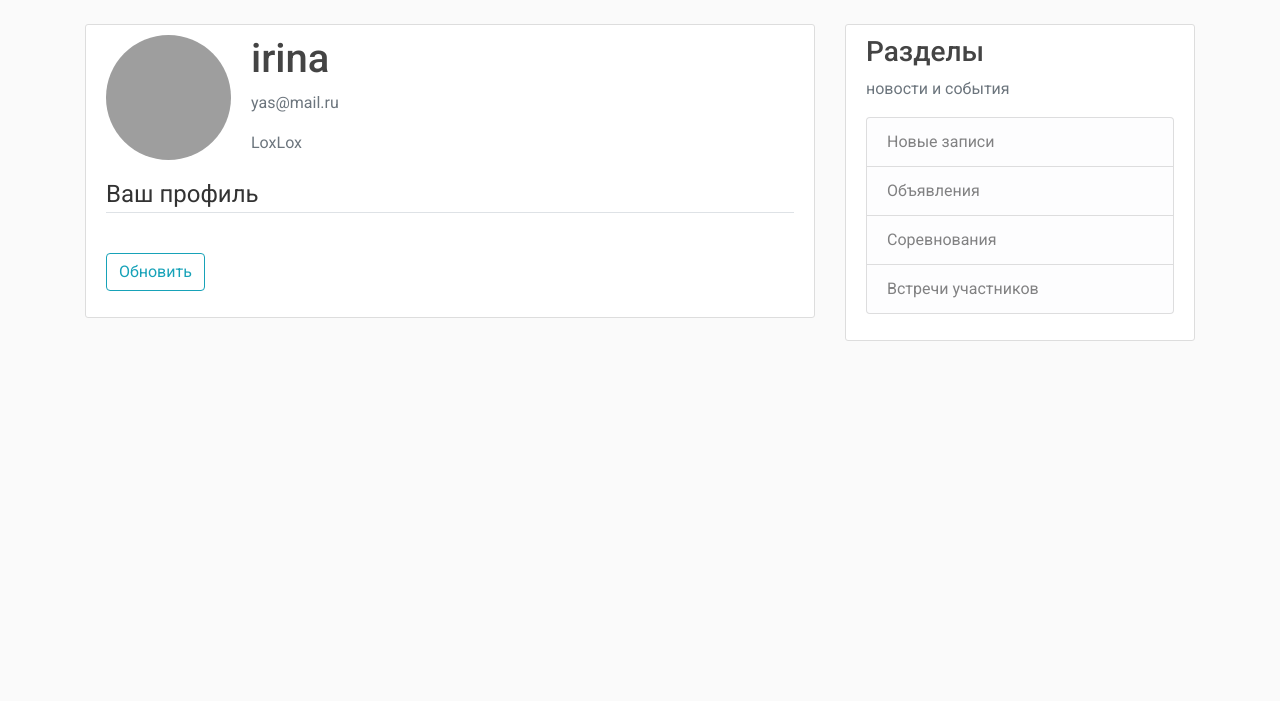
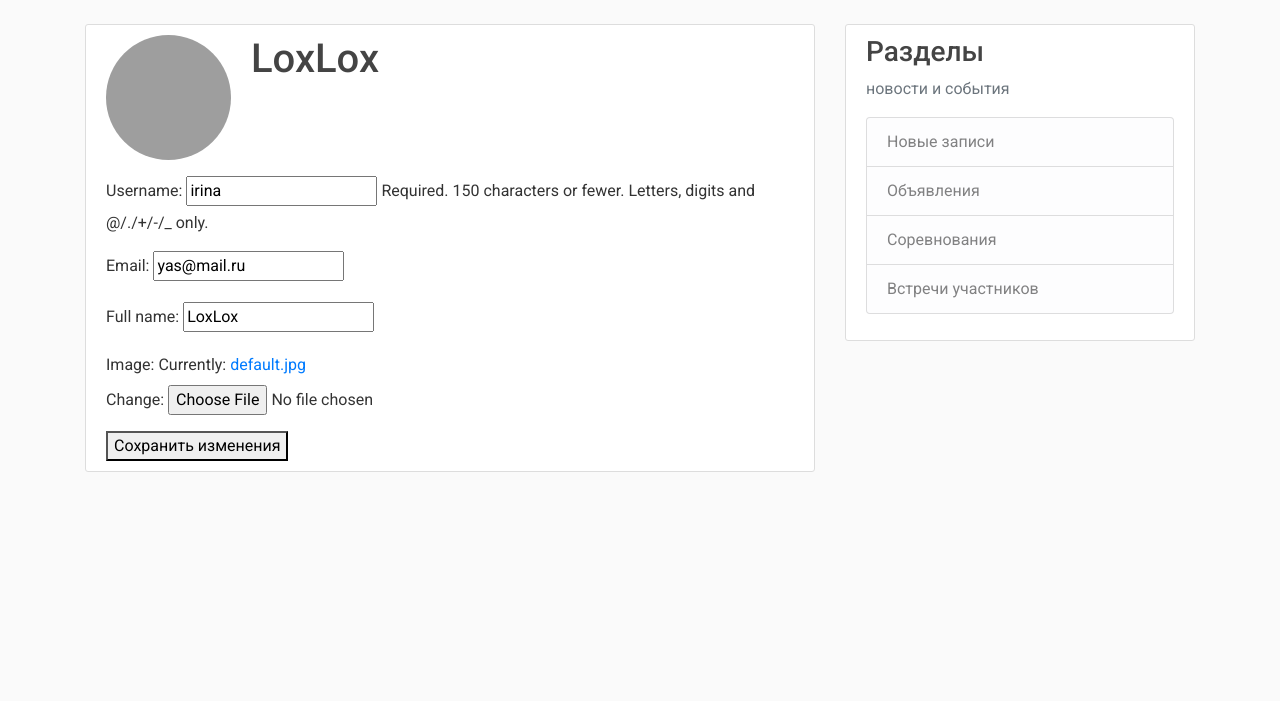
Before and after one commit to Motmeyyy/Diplom_base, a Django app: page /profile/ in a window 1280 px wide. Shown: the part 56-757 px from the top of the page. Run offline with Django 3.2, Linux system fonts and the light colour scheme; a user stored in the database is signed in; data comes from the database, SQL or seed files in the repository; both versions use the stored data as it was after the commit; some libraries are stand-ins or nearby versions; grey boxes are pictures that could not be loaded.

Commit message:
Добавил редактирование и отображение профиля

```diff
--- a/step2/my_site/users/forms.py
+++ b/step2/my_site/users/forms.py
@@ -2,6 +2,7 @@ from django import forms
 from django.contrib.auth.models import User, Group
 from django.contrib.auth.forms import UserCreationForm
 from .models import Profile
+from django.contrib.auth.forms import UserChangeForm
 
 
 
@@ -15,3 +16,15 @@ class UserRegisterForm(UserCreationForm):
 
 class VerificationForm(forms.Form):
     verification_code = forms.CharField(max_length=20)
+
+class UserUpdateForm(forms.ModelForm):
+    email = forms.EmailField()
+
+    class Meta:
+        model = User
+        fields = ['username', 'email']
+
+class ProfileUpdateForm(forms.ModelForm):
+    class Meta:
+        model = Profile
+        fields = ['full_name','image']
--- a/step2/my_site/users/templates/users/profile.html
+++ b/step2/my_site/users/templates/users/profile.html
@@ -5,21 +5,15 @@
       <div class="media">
         <img class="rounded-circle account-img" src="{{ user.profile.image.url }}">
         <div class="media-body">
-          <h2 class="account-heading">{{ user.username }}</h2>
-          <p class="text-secondary">{{ user.email }}</p>
-            <p class="text-secondary">{{ user.profile.full_name }}</p>
+          <h2 class="account-heading">{{ user.profile.full_name }}</h2>
+
         </div>
       </div>
-      <form method="POST" enctype="multipart/form-data">
-      	{% csrf_token %}
-      	<fieldset class="form-group">
-          	<legend class="border-bottom mb-4">Ваш профиль</legend>
-          	{{ u_form|crispy }}
-              {{ p_form|crispy }}
-      	</fieldset>
-      	<div class="form-group">
-          	<button class="btn btn-outline-info" type="submit">Обновить</button>
-      	</div>
-  	</form>
+<form method="POST" enctype="multipart/form-data">
+  {% csrf_token %}
+  {{ user_form.as_p }}
+  {{ profile_form.as_p }}
+  <button type="submit">Сохранить изменения</button>
+</form>
     </div>
 {% endblock content %}
--- a/step2/my_site/users/views.py
+++ b/step2/my_site/users/views.py
@@ -4,7 +4,7 @@ from django.contrib.auth import login, authenticate
 from django.contrib.auth.decorators import login_required
 from django.contrib.auth.models import User, Group
 from .forms import UserRegisterForm
-
+from .forms import UserUpdateForm, ProfileUpdateForm
 
 def register(request):
     if request.method == 'POST':
@@ -23,6 +23,24 @@ def register(request):
     return render(request, 'users/register.html', {'form': form})
 
 
+
+
 @login_required
 def profile(request):
-    return render(request, 'users/profile.html')
+    user = request.user
+    if request.method == 'POST':
+        user_form = UserUpdateForm(request.POST, instance=user)
+        profile_form = ProfileUpdateForm(request.POST, request.FILES, instance=user.profile)
+        if user_form.is_valid() and profile_form.is_valid():
+            user_form.save()
+            profile_form.save()
+            messages.success(request, 'Ваш профиль был успешно обновлен!')
+            return redirect('profile')
+    else:
+        user_form = UserUpdateForm(instance=user)
+        profile_form = ProfileUpdateForm(instance=user.profile)
+    context = {
+        'user_form': user_form,
+        'profile_form': profile_form
+    }
+    return render(request, 'users/profile.html', context)
```
Also changed, not shown: step2/my_site/db.sqlite3, step2/my_site/profile_pics/AtomicHeart_sample.jpg (added).
